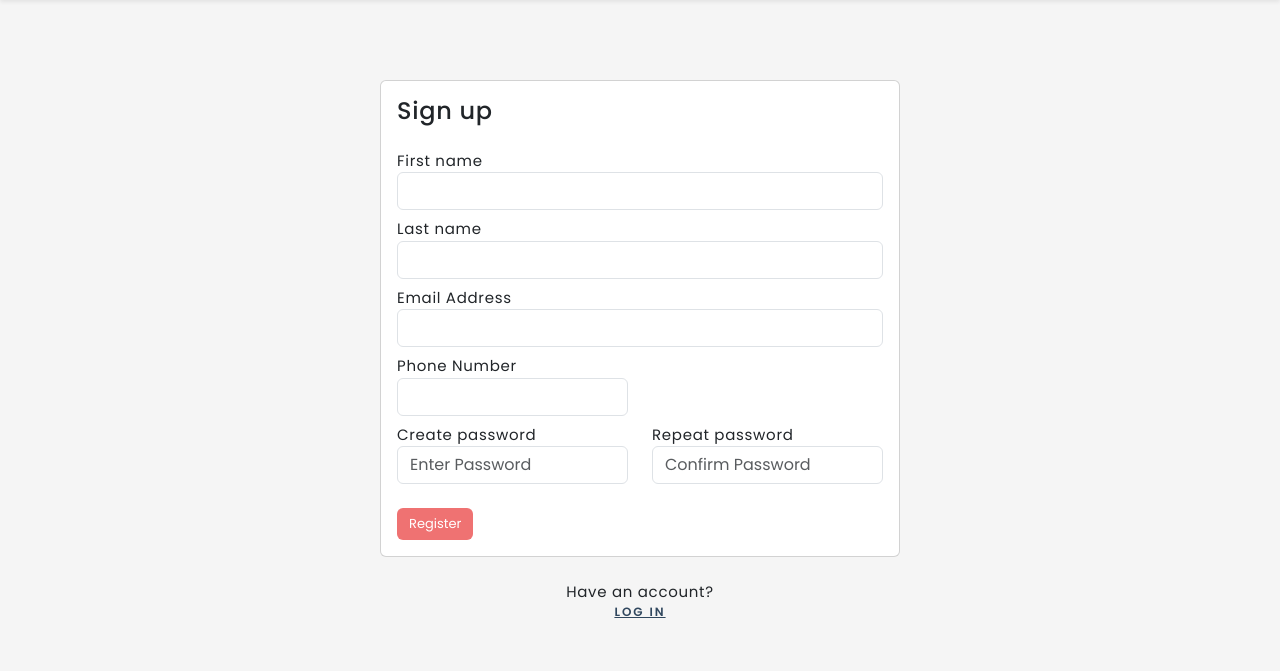
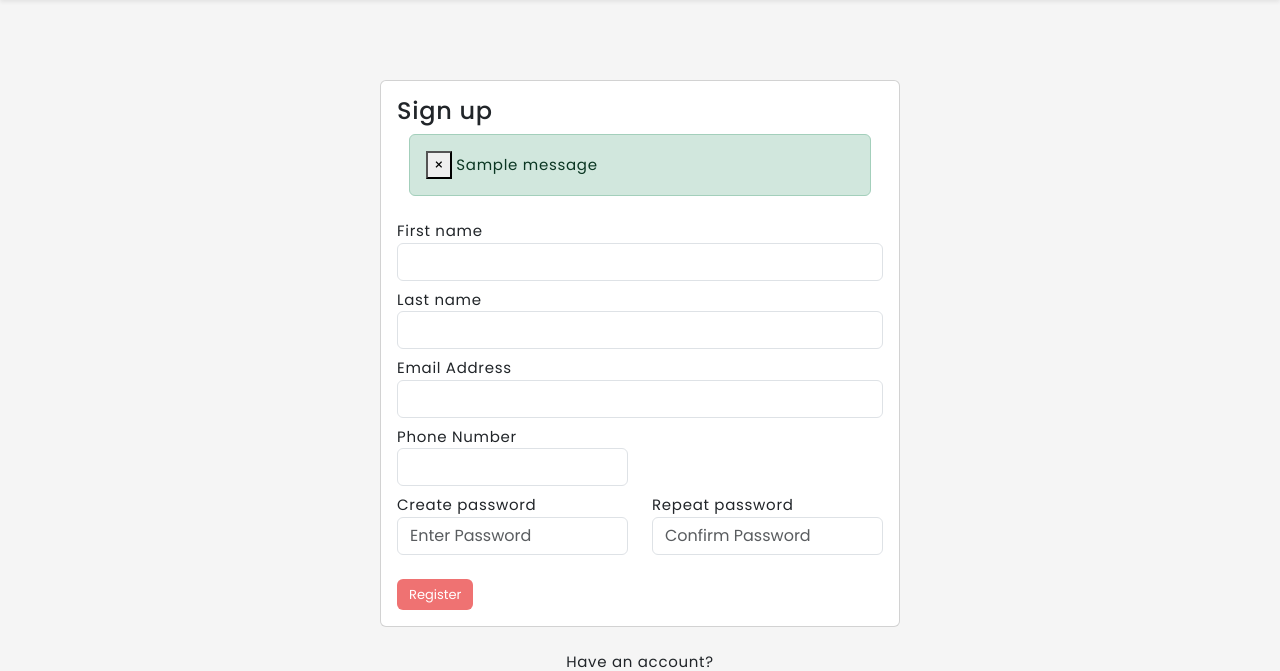
Before and after one commit to KiranNepali/FYP-OtakuStore, a Django app: page /accounts/register/ in a window 1280 px wide. Shown: the part 96-767 px from the top of the page. Run offline with Django 3.2, Linux system fonts and the light colour scheme; one stand-in notice (Sample message) is shown.

Commit message:
Implementing Django alert message

```diff
--- a/accounts/views.py
+++ b/accounts/views.py
@@ -1,7 +1,8 @@
-from django.shortcuts import render
+from django.shortcuts import render, redirect
 from .import views
 from .forms import RegistrationForm
 from .models import Account
+from django.contrib import messages
 
 # Create your views here.
 def register(request):
@@ -20,6 +21,8 @@ def register(request):
                 first_name=first_name, last_name=last_name, email=email, username=username, password=password)
             user.phone_number = phone_number
             user.save()
+            messages.success(request, 'Registration Successful.')
+            return redirect('register')
 
 
     else:
--- a/templates/accounts/login.html
+++ b/templates/accounts/login.html
@@ -7,6 +7,7 @@
 	<div class="card mx-auto" style="max-width: 380px; margin-top:100px;">
 		<div class="card-body">
 			<h4 class="card-title mb-4">Sign in</h4>
+
 			<form>
 				<div class="form-group">
 					<input type="email" class="form-control mb-3" placeholder="Email Address" />
--- a/templates/accounts/register.html
+++ b/templates/accounts/register.html
@@ -9,6 +9,7 @@
         <article class="card-body">
             <header class="mb-4">
                 <h4 class="card-title">Sign up</h4>
+                {% include 'includes/alerts.html' %}
             </header>
             <form action="{% url 'register' %}" method="POST">
                 {% csrf_token %}
@@ -47,8 +48,7 @@
                 <div class="form-group">
                     <button type="submit" class="btn btn-primary btn-block"> Register </button>
                 </div> <!-- form-group// -->
-                {{ form.email.errors }}
-                {{ form.non_field_errors }}
+
             </form>
 
         </article><!-- card-body.// -->
--- /dev/null
+++ b/templates/includes/alerts.html
@@ -0,0 +1,14 @@
+{% if messages %}
+
+    {% for message in messages %}
+    <div id="message" class="container">
+    <div {% if message.tags %} class="alert alert-{{ message.tags }}"{% endif %} role="alert">
+        <button type="button" class="close" data-dismiss="alert"><span aria-hidden="true">&times;</span></button>
+            {% if message.level == DEFAULT_MESSAGE_LEVELS.ERROR %}
+            ERROR: {% endif %}
+            {{ message }}
+    </div>
+    </div>
+    {% endfor %}
+
+{% endif %}
```
Also changed, not shown: otakustore/settings.py (+10 -0 lines), db.sqlite3.
